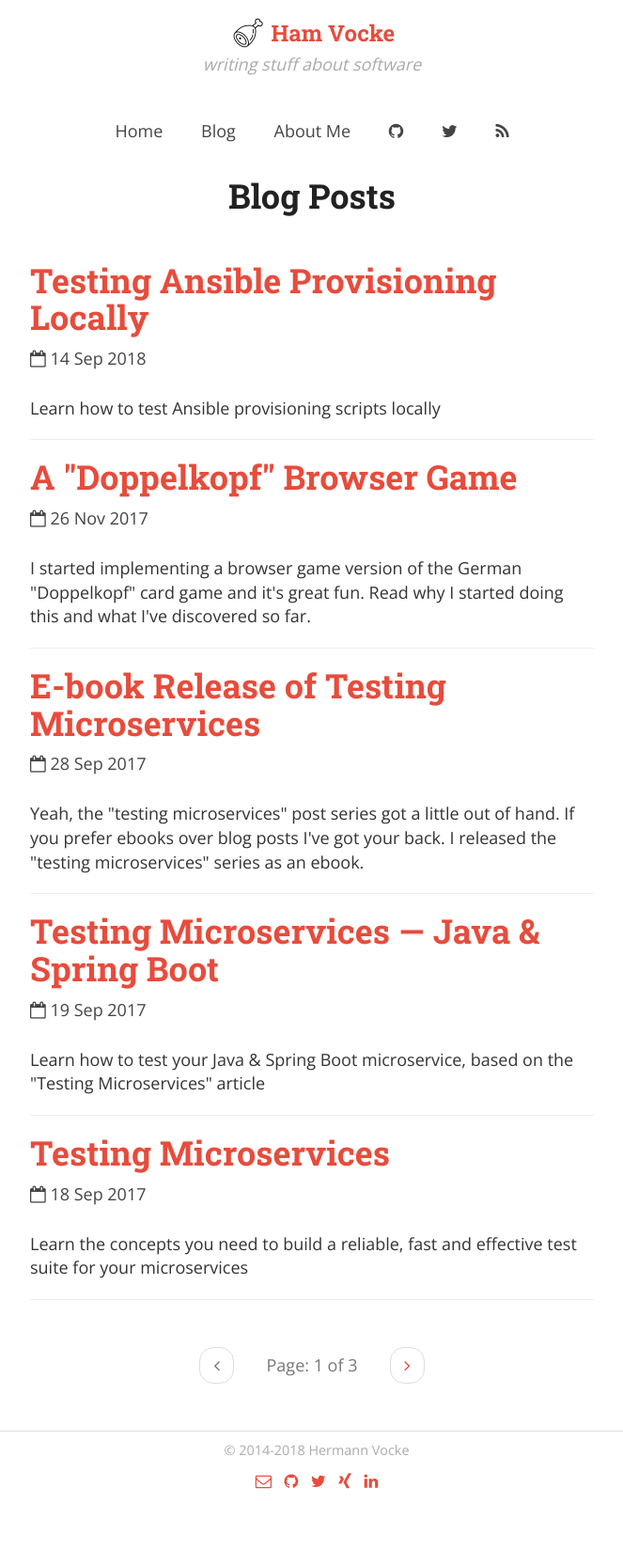
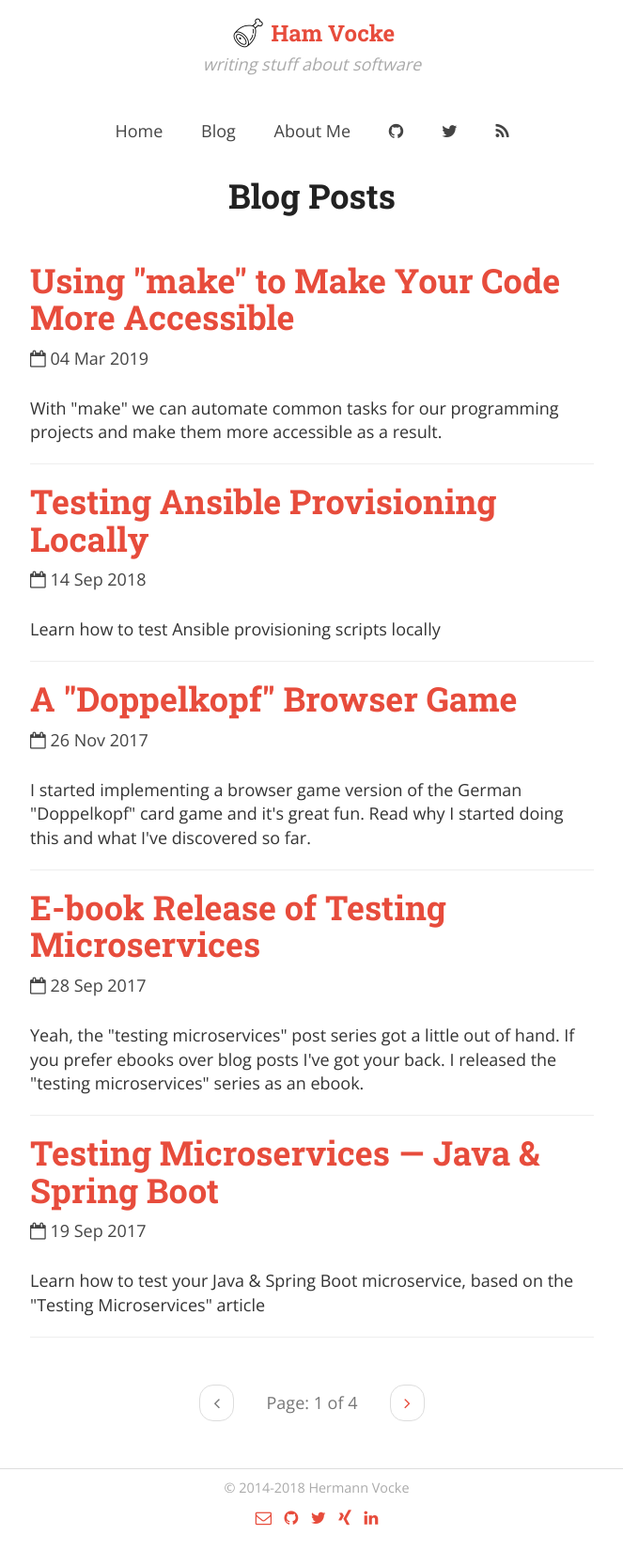
Before and after one commit to hamvocke/hamvocke.github.io, a Jekyll site: the page built from blog/index.html, in a window 1280 px wide. Shown: the whole page at 94% size, without its empty margins (308-971 px from the left). Built offline with Jekyll 4.4.1, drawn with Linux system fonts in a browser that asks for light colours; nearby versions of some CDN libraries; the list of posts is cut into pages by our own code; before the commit the page ends 1626 px from its top, so only the background shows below that.

Commit message:
publish makefiles post

```diff
--- a/_drafts/makefiles.md
+++ b/_posts/2019-03-04-makefile-accessibility.md
@@ -2,8 +2,8 @@
 layout: post
 title: Using "make" to Make Your Code More Accessible
 tags: programming
-excerpt: Learn how to use "make" to automate common tasks for your programming projects
-summary: Learn how to use "make" to automate common tasks for your programming projects
+excerpt: With "make" we can automate common tasks for our programming projects and make them more accessible as a result.
+summary: With "make" we can automate common tasks for our programming projects and make them more accessible as a result.
 image: /assets/img/uploads/make.png
 comments: true
 ---
```
Also changed, not shown: other parts of _posts/2019-03-04-makefile-accessibility.md (+1 -1 lines).
